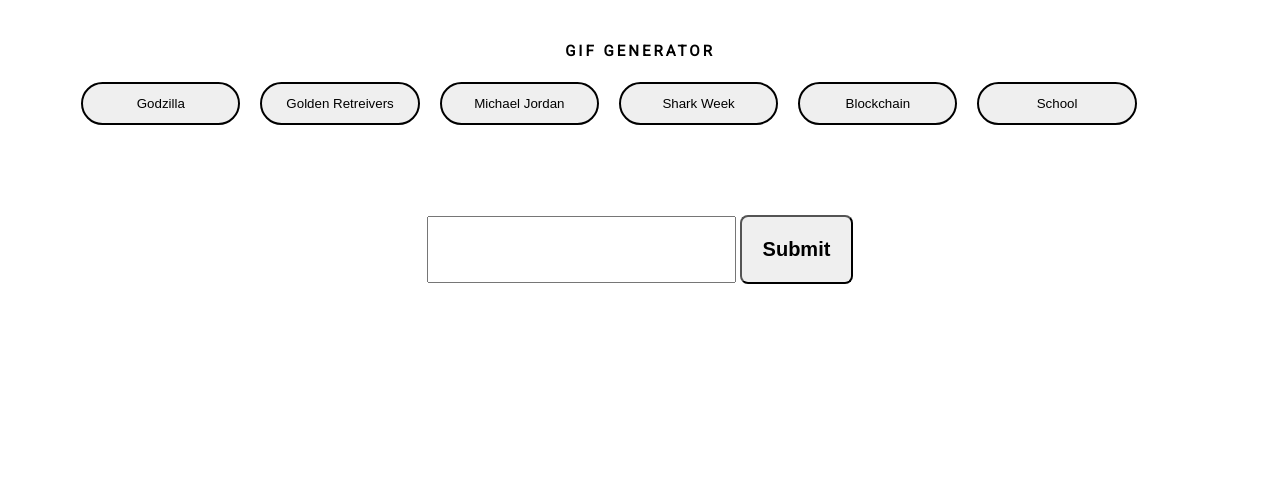
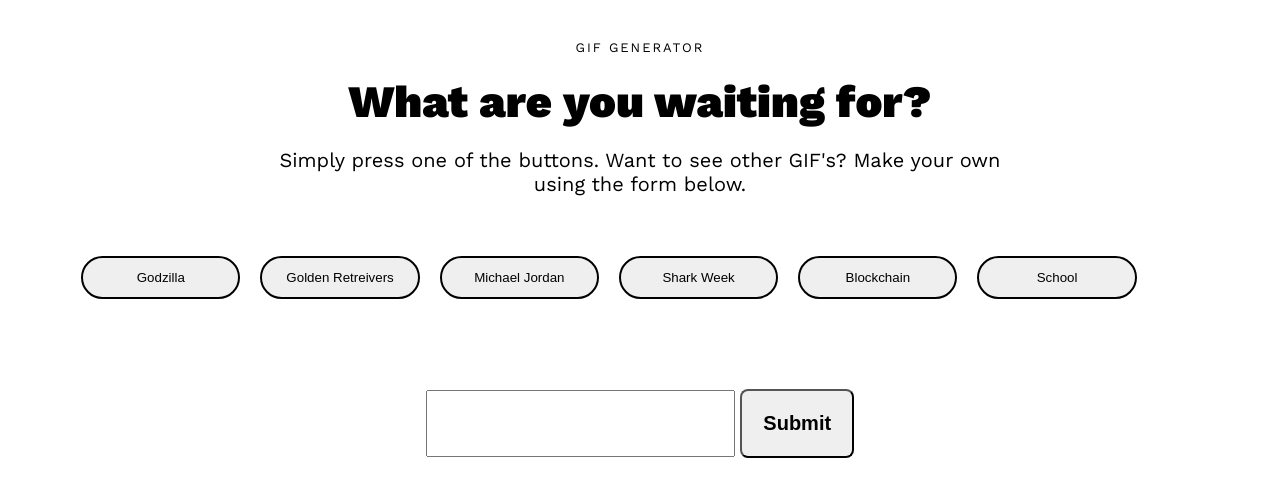
Before and after one commit to alexanderjbeal/GIF-Generator, a plain HTML site: page index.html in a window 1280 px wide. Drawn offline with nearby package versions, Linux system fonts and the light colour scheme.

Commit message:
intial text/commit

```diff
--- a/assets/css/style.css
+++ b/assets/css/style.css
@@ -1,5 +1,5 @@
 body {
-    font-family: Heebo, sans-serif;
+    font-family: 'Work Sans', sans-serif;
 }
 #wrapper {
     margin-top: 40px;
@@ -7,8 +7,25 @@ body {
 h1 {
     text-align: center;
     text-transform: uppercase;
-    letter-spacing: 3px;
-    font-size: 15px;
+    font-weight: normal;
+    letter-spacing: 2px;
+    font-size: 13px;
+    margin: 0;
+    padding: 0;
+}
+h2 {
+    font-weight: 900 !important;
+    text-align: center;
+    font-size: 45px;
+    margin: 0;
+    padding-top: 20px;
+}
+p {
+    text-align: center;
+    font-size: 20px;
+    width: 58%;
+    padding-top: 20px;
+    margin: 0 auto;
 }
 
 /* CLEAR FIX */
@@ -30,6 +47,7 @@ h1 {
   #button-container {
       width: 90%;
       margin: 0 auto;
+      padding-top: 50px;
   }
 
  .gif-button {
--- a/index.html
+++ b/index.html
@@ -5,14 +5,16 @@
     <title>GIF GENERATOR</title>
     <meta name="viewport" content="width=device-width, initial-scale=1">
     <link rel="stylesheet" href="assets/css/style.css">
-    <link href="https://fonts.googleapis.com/css?family=Heebo" rel="stylesheet">
-
+    <link href="https://fonts.googleapis.com/css?family=Work+Sans" rel="stylesheet">
+    <link href="https://fonts.googleapis.com/css?family=Work+Sans:900" rel="stylesheet">
 </head>
 
 <body>
   <div id="wrapper">
     <div id="instructions">
       <h1>GIF Generator</h1>
+      <h2>What are you waiting for?</h2>
+      <p>Simply press one of the buttons. Want to see other GIF's? Make your own using the form below.</p>
     </div>
     <div id="button-container"></div>
 
```
